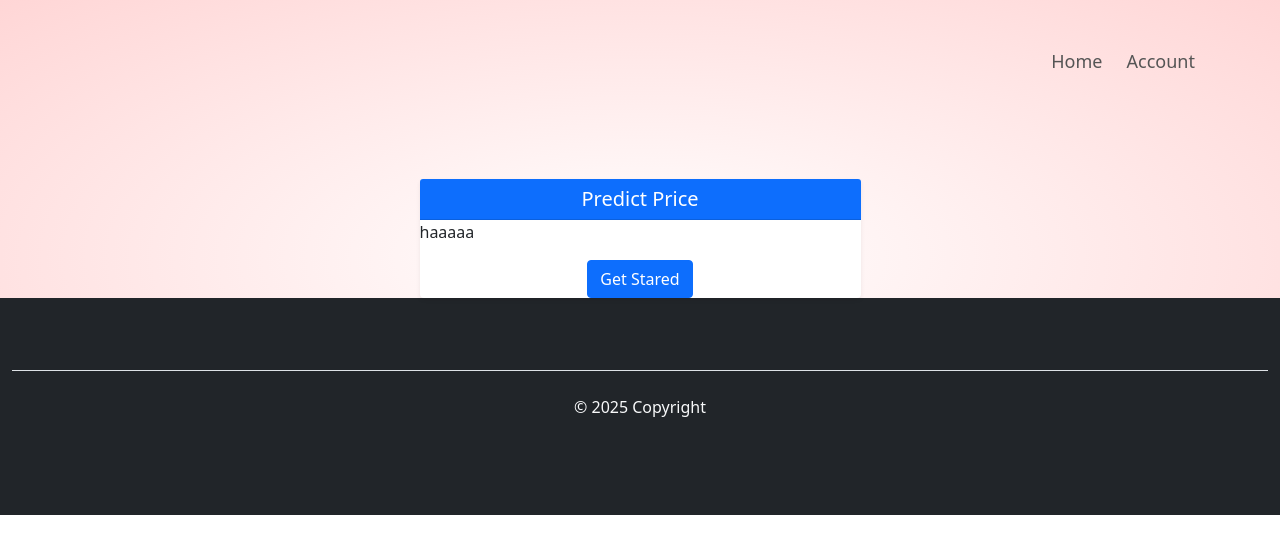
After one commit to karnnan1947/cryptopredictions, a Django app: page /predicts/predicts/ in a window 1280 px wide. The commit adds this page. Shown: the top 554 px of the page. Run offline with Django 4.2, Linux system fonts and the light colour scheme; some libraries are stand-ins or nearby versions.

Commit message:
predict-started

```diff
--- a/cryptopredict/cryptopredict/urls.py
+++ b/cryptopredict/cryptopredict/urls.py
@@ -25,5 +25,6 @@ urlpatterns = [
     path('chart/',include('charts.urls')),
     path('new/',include('news.urls')),
     path('portfolio/',include('portfolio.urls')),
+    path('predicts/',include('predict.urls')),
 ]
 urlpatterns +=static(settings.MEDIA_URL,document_root=settings.MEDIA_ROOT)
--- /dev/null
+++ b/cryptopredict/predict/urls.py
@@ -0,0 +1,6 @@
+from django.urls import path
+from . import views
+
+urlpatterns=[
+    path('predicts/',views.predicts,name='predicts'),
+]
--- a/cryptopredict/predict/views.py
+++ b/cryptopredict/predict/views.py
@@ -1,3 +1,5 @@
 from django.shortcuts import render
 
 # Create your views here.
+def predicts(request):
+    return render(request,"predict.html")
--- a/cryptopredict/templates/blank.html
+++ b/cryptopredict/templates/blank.html
@@ -73,6 +73,7 @@
 <!-- Bootstrap.js-->
 <script src="https://cdn.jsdelivr.net/npm/@popperjs/core@2.9.2/dist/umd/popper.min.js" integrity="sha384-IQsoLXl5PILFhosVNubq5LC7Qb9DXgDA9i+tQ8Zj3iwWAwPtgFTxbJ8NT4GN1R8p" crossorigin="anonymous"></script>
  <script src="{% static 'js/bootstrap.js' %}"></script>
+ <script src="{% static 'script.js' %}"></script>
 
 </body>
 </html>
--- a/cryptopredict/templates/menu.html
+++ b/cryptopredict/templates/menu.html
@@ -9,6 +9,7 @@
             {% else %}
             <li><a href="{% url 'newz' %}"> News</a></li>
            <li><a href="{% url 'portfolio' %}"> portfolio</a></li>
+           <li><a href="{% url 'predicts' %}">predict</a></li>
            <li><a href="{% url 'charts' %}"> Charts</a></li>
             <li><a href="{% url 'signout' %}"> logout</a></li>
 
--- /dev/null
+++ b/cryptopredict/templates/predict.html
@@ -0,0 +1,21 @@
+{% extends 'blank.html' %}
+{% block banner %}
+<div class="container d-flex justify-content-center  mt-5">
+    <div class="container col-5">
+        <div class="card shadow-sm border-0">
+            <div class="card-header bg-primary text-white text-center">
+                <h5 class="card-title mb-0">Predict Price</h5>
+
+            </div>
+            <p>haaaaa</p>
+            <div class="d-flex justify-content-center">
+                <button id="predictBtn" class="btn btn-primary" onclick="handleButtonClick()">Get Stared
+                </button>
+            </div>
+        </div>
+
+    </div>
+
+</div>
+
+{% endblock banner %}
```
Also changed, not shown: cryptopredict/requirements.txt (+11 -15 lines), cryptopredict/db.sqlite3, cryptopredict/static/script.js (added).
